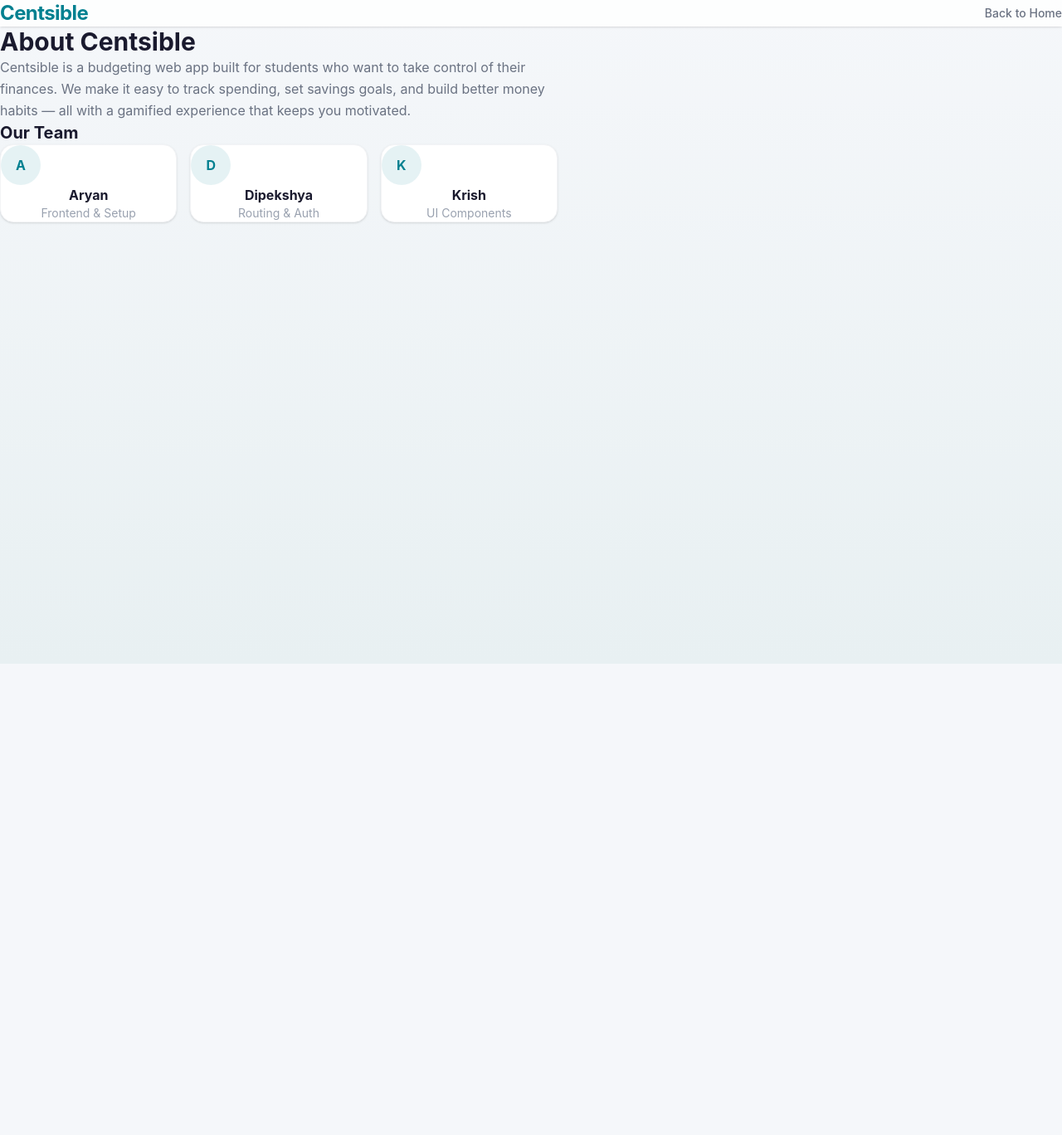
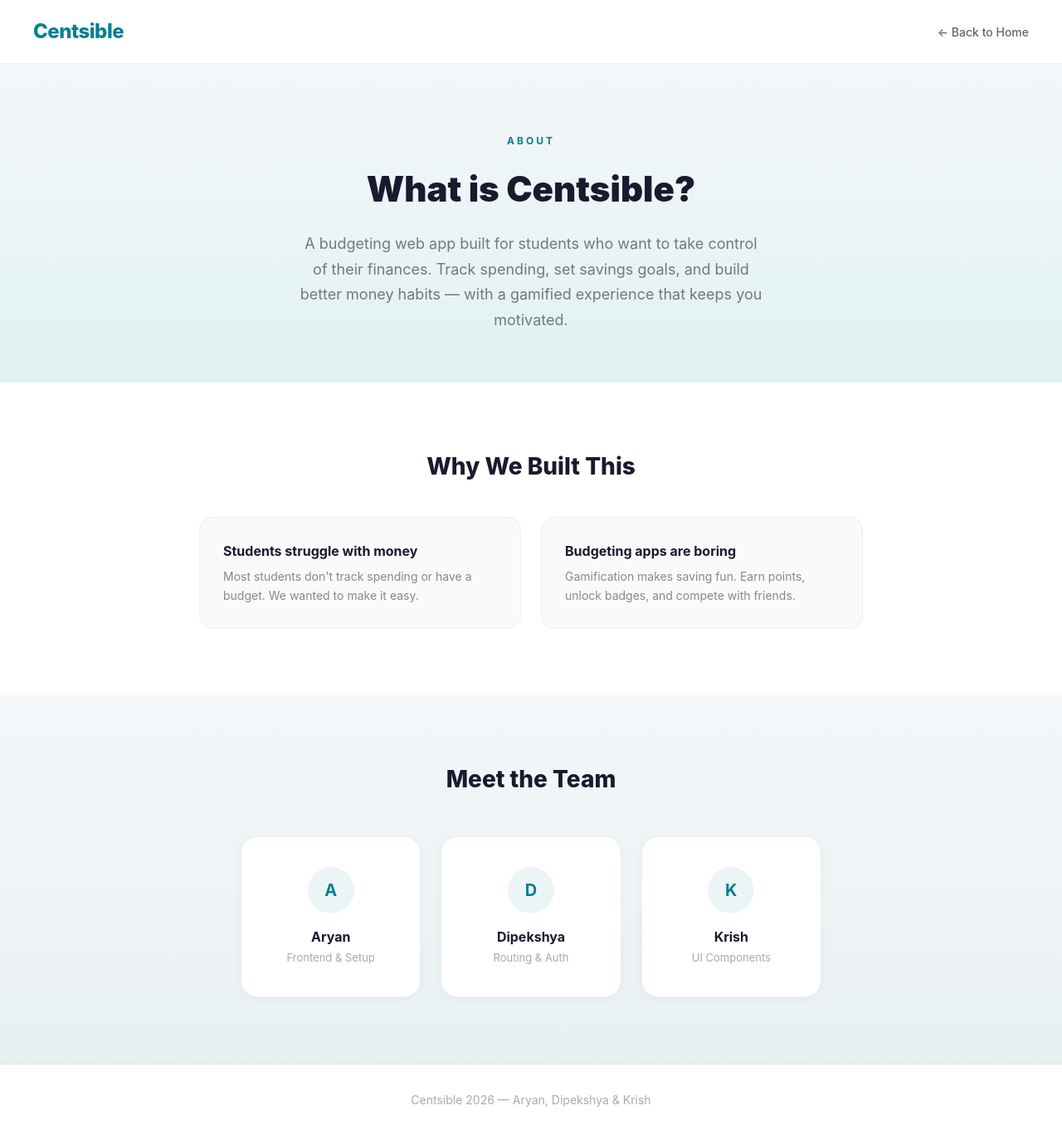
Before and after one commit to not-aryan7/centsible, a React (Vite) app: page /about in a window 1280 px wide. Shown: the whole page at 83% size. Before the commit the page ends 800 px from the top, so only its background shows below. Built offline with nearby package versions, Linux system fonts and the light colour scheme.

Commit message:
minor css and readme changes

```diff
--- a/src/pages/About.jsx
+++ b/src/pages/About.jsx
@@ -2,47 +2,114 @@ import { Link } from "react-router-dom";
 
 export default function About() {
   return (
-    <div className="min-h-screen bg-gradient-to-b from-[#F5F7FA] to-[#E8F0F2]">
-      <nav className="flex justify-between items-center px-10 py-5 bg-white/80 backdrop-blur-sm shadow-sm sticky top-0 z-10">
-        <Link to="/" className="text-2xl font-bold tracking-tight text-[#028090]" style={{textDecoration:"none"}}>Centsible</Link>
-        <Link to="/" className="text-sm font-medium text-gray-500 hover:text-[#028090] transition-colors" style={{textDecoration:"none"}}>
-          Back to Home
+    <div style={{ minHeight: "100vh", backgroundColor: "#F5F7FA" }}>
+      {/* Navbar */}
+      <nav style={{
+        display: "flex", justifyContent: "space-between", alignItems: "center",
+        padding: "20px 40px", backgroundColor: "rgba(255,255,255,0.9)",
+        backdropFilter: "blur(8px)", position: "sticky", top: 0, zIndex: 10,
+        boxShadow: "0 1px 3px rgba(0,0,0,0.06)"
+      }}>
+        <Link to="/" style={{ fontSize: "24px", fontWeight: 800, color: "#028090", textDecoration: "none", letterSpacing: "-0.5px" }}>
+          Centsible
+        </Link>
+        <Link to="/" style={{ fontSize: "14px", color: "#666", textDecoration: "none", fontWeight: 500 }}>
+          ← Back to Home
         </Link>
       </nav>
 
-      <div className="max-w-2xl mx-auto px-8 py-16">
-        <h2 className="text-3xl font-bold mb-4">About Centsible</h2>
-        <p className="text-gray-500 leading-relaxed mb-8">
-          Centsible is a budgeting web app built for students who want to take control of their
-          finances. We make it easy to track spending, set savings goals, and build better money
-          habits — all with a gamified experience that keeps you motivated.
+      {/* Hero */}
+      <section style={{
+        padding: "80px 24px 60px", textAlign: "center",
+        background: "linear-gradient(180deg, #F5F7FA 0%, #E0F2F1 100%)"
+      }}>
+        <span style={{
+          fontSize: "12px", fontWeight: 700, color: "#028090",
+          textTransform: "uppercase", letterSpacing: "3px"
+        }}>About</span>
+        <h2 style={{ fontSize: "42px", fontWeight: 900, marginTop: "16px", marginBottom: "20px", color: "#1A1A2E" }}>
+          What is Centsible?
+        </h2>
+        <p style={{ fontSize: "18px", color: "#777", maxWidth: "560px", margin: "0 auto", lineHeight: 1.7 }}>
+          A budgeting web app built for students who want to take control of their finances.
+          Track spending, set savings goals, and build better money habits — with a gamified
+          experience that keeps you motivated.
         </p>
+      </section>
 
-        <h3 className="text-xl font-bold mb-4">Our Team</h3>
-        <div className="grid grid-cols-1 md:grid-cols-3 gap-4">
-          <div className="bg-white p-6 rounded-2xl shadow-sm border border-gray-100 text-center">
-            <div className="w-12 h-12 rounded-full bg-[#028090]/10 flex items-center justify-center mx-auto mb-3">
-              <span className="text-[#028090] font-bold">A</span>
+      {/* Mission */}
+      <section style={{ padding: "80px 24px", backgroundColor: "white" }}>
+        <div style={{ maxWidth: "800px", margin: "0 auto" }}>
+          <h3 style={{ fontSize: "28px", fontWeight: 800, textAlign: "center", marginBottom: "40px" }}>
+            Why We Built This
+          </h3>
+          <div style={{ display: "grid", gridTemplateColumns: "repeat(2, 1fr)", gap: "24px" }}>
+            <div style={{
+              padding: "28px", borderRadius: "16px", backgroundColor: "#F8FAFB",
+              border: "1px solid #eee"
+            }}>
+              <h4 style={{ fontWeight: 700, fontSize: "16px", marginBottom: "8px" }}>Students struggle with money</h4>
+              <p style={{ color: "#888", fontSize: "14px", lineHeight: 1.6 }}>
+                Most students don't track spending or have a budget. We wanted to make it easy.
+              </p>
             </div>
-            <p className="font-bold">Aryan</p>
-            <p className="text-gray-400 text-sm">Frontend & Setup</p>
-          </div>
-          <div className="bg-white p-6 rounded-2xl shadow-sm border border-gray-100 text-center">
-            <div className="w-12 h-12 rounded-full bg-[#028090]/10 flex items-center justify-center mx-auto mb-3">
-              <span className="text-[#028090] font-bold">D</span>
+            <div style={{
+              padding: "28px", borderRadius: "16px", backgroundColor: "#F8FAFB",
+              border: "1px solid #eee"
+            }}>
+              <h4 style={{ fontWeight: 700, fontSize: "16px", marginBottom: "8px" }}>Budgeting apps are boring</h4>
+              <p style={{ color: "#888", fontSize: "14px", lineHeight: 1.6 }}>
+                Gamification makes saving fun. Earn points, unlock badges, and compete with friends.
+              </p>
             </div>
-            <p className="font-bold">Dipekshya</p>
-            <p className="text-gray-400 text-sm">Routing & Auth</p>
-          </div>
-          <div className="bg-white p-6 rounded-2xl shadow-sm border border-gray-100 text-center">
-            <div className="w-12 h-12 rounded-full bg-[#028090]/10 flex items-center justify-center mx-auto mb-3">
-              <span className="text-[#028090] font-bold">K</span>
-            </div>
-            <p className="font-bold">Krish</p>
-            <p className="text-gray-400 text-sm">UI Components</p>
           </div>
         </div>
-      </div>
+      </section>
+
+      {/* Team */}
+      <section style={{
+        padding: "80px 24px",
+        background: "linear-gradient(180deg, #F5F7FA 0%, #E8F0F2 100%)"
+      }}>
+        <h3 style={{ fontSize: "28px", fontWeight: 800, textAlign: "center", marginBottom: "48px" }}>
+          Meet the Team
+        </h3>
+        <div style={{
+          display: "grid", gridTemplateColumns: "repeat(3, 1fr)", gap: "24px",
+          maxWidth: "700px", margin: "0 auto"
+        }}>
+          {[
+            { initial: "A", name: "Aryan", role: "Frontend & Setup" },
+            { initial: "D", name: "Dipekshya", role: "Routing & Auth" },
+            { initial: "K", name: "Krish", role: "UI Components" },
+          ].map((member) => (
+            <div key={member.initial} style={{
+              backgroundColor: "white", padding: "36px 24px", borderRadius: "20px",
+              boxShadow: "0 2px 12px rgba(0,0,0,0.04)", border: "1px solid #eee",
+              textAlign: "center"
+            }}>
+              <div style={{
+                width: "56px", height: "56px", borderRadius: "50%",
+                backgroundColor: "rgba(2,128,144,0.08)", display: "flex",
+                alignItems: "center", justifyContent: "center", margin: "0 auto 16px",
+                fontSize: "20px", fontWeight: 700, color: "#028090"
+              }}>
+                {member.initial}
+              </div>
+              <p style={{ fontWeight: 700, fontSize: "16px", marginBottom: "4px" }}>{member.name}</p>
+              <p style={{ color: "#aaa", fontSize: "13px" }}>{member.role}</p>
+            </div>
+          ))}
+        </div>
+      </section>
+
+      {/* Footer */}
+      <footer style={{
+        textAlign: "center", padding: "32px", color: "#aaa", fontSize: "14px",
+        borderTop: "1px solid #e5e5e5", backgroundColor: "white"
+      }}>
+        Centsible 2026 — Aryan, Dipekshya & Krish
+      </footer>
     </div>
   );
 }
--- a/src/pages/Login.jsx
+++ b/src/pages/Login.jsx
@@ -8,29 +8,98 @@ export default function Login() {
 
   function handleSubmit(e) {
     e.preventDefault();
-    // TODO: connect to Firebase in Sprint 2
     console.log("Login:", email, password);
     navigate("/dashboard");
   }
 
   return (
-    <div className="min-h-screen bg-[#F5F7FA] flex items-center justify-center px-4">
-      <div className="bg-white p-8 rounded-xl shadow-sm w-full max-w-sm">
-        <h2 className="text-2xl font-bold text-center mb-6">Sign In</h2>
-        <form onSubmit={handleSubmit} className="space-y-4">
-          <div>
-            <label className="text-sm text-gray-500 block mb-1">Email</label>
-            <input type="email" value={email} onChange={(e) => setEmail(e.target.value)} className="w-full px-3 py-2 border rounded-lg text-sm outline-none focus:border-[#028090]" placeholder="you@email.com" required />
-          </div>
-          <div>
-            <label className="text-sm text-gray-500 block mb-1">Password</label>
-            <input type="password" value={password} onChange={(e) => setPassword(e.target.value)} className="w-full px-3 py-2 border rounded-lg text-sm outline-none focus:border-[#028090]" placeholder="••••••••" required />
-          </div>
-          <button type="submit" className="w-full bg-[#028090] text-white py-2 rounded-lg text-sm hover:bg-[#026f7d]">Sign In</button>
-        </form>
-        <p className="text-center text-sm text-gray-400 mt-4">
-          No account? <Link to="/register" className="text-[#028090]">Register</Link>
-        </p>
+    <div style={{
+      minHeight: "100vh", display: "flex", flexDirection: "column",
+      background: "linear-gradient(180deg, #F5F7FA 0%, #E0F2F1 50%, #F5F7FA 100%)"
+    }}>
+      {/* Navbar */}
+      <nav style={{
+        display: "flex", justifyContent: "space-between", alignItems: "center",
+        padding: "20px 40px", backgroundColor: "rgba(255,255,255,0.9)",
+        backdropFilter: "blur(8px)", boxShadow: "0 1px 3px rgba(0,0,0,0.06)"
+      }}>
+        <Link to="/" style={{ fontSize: "24px", fontWeight: 800, color: "#028090", textDecoration: "none", letterSpacing: "-0.5px" }}>
+          Centsible
+        </Link>
+        <Link to="/register" style={{ fontSize: "14px", color: "#666", textDecoration: "none" }}>
+          Don't have an account? <span style={{ color: "#028090", fontWeight: 600 }}>Register</span>
+        </Link>
+      </nav>
+
+      {/* Form */}
+      <div style={{ flex: 1, display: "flex", alignItems: "center", justifyContent: "center", padding: "40px 24px" }}>
+        <div style={{
+          backgroundColor: "white", padding: "48px", borderRadius: "24px",
+          boxShadow: "0 4px 24px rgba(0,0,0,0.06)", width: "100%", maxWidth: "420px",
+          border: "1px solid #eee"
+        }}>
+          <h2 style={{ fontSize: "28px", fontWeight: 800, textAlign: "center", marginBottom: "8px", color: "#1A1A2E" }}>
+            Welcome back
+          </h2>
+          <p style={{ fontSize: "14px", color: "#999", textAlign: "center", marginBottom: "32px" }}>
+            Sign in to your Centsible account
+          </p>
+
+          <form onSubmit={handleSubmit}>
+            <div style={{ marginBottom: "20px" }}>
+              <label style={{ fontSize: "13px", fontWeight: 600, color: "#555", display: "block", marginBottom: "6px" }}>
+                Email
+              </label>
+              <input
+                type="email" value={email} onChange={(e) => setEmail(e.target.value)}
+                placeholder="you@email.com" required
+                style={{
+                  width: "100%", padding: "12px 16px", border: "1px solid #e0e0e0",
+                  borderRadius: "12px", fontSize: "14px", outline: "none",
+                  transition: "border-color 0.2s", boxSizing: "border-box"
+                }}
+                onFocus={(e) => e.target.style.borderColor = "#028090"}
+                onBlur={(e) => e.target.style.borderColor = "#e0e0e0"}
+              />
+            </div>
+
+            <div style={{ marginBottom: "28px" }}>
+              <label style={{ fontSize: "13px", fontWeight: 600, color: "#555", display: "block", marginBottom: "6px" }}>
+                Password
+              </label>
+              <input
+                type="password" value={password} onChange={(e) => setPassword(e.target.value)}
+                placeholder="••••••••" required
+                style={{
+                  width: "100%", padding: "12px 16px", border: "1px solid #e0e0e0",
+                  borderRadius: "12px", fontSize: "14px", outline: "none",
+                  transition: "border-color 0.2s", boxSizing: "border-box"
+                }}
+                onFocus={(e) => e.target.style.borderColor = "#028090"}
+                onBlur={(e) => e.target.style.borderColor = "#e0e0e0"}
+              />
+            </div>
+
+            <button type="submit" style={{
+              width: "100%", padding: "14px", backgroundColor: "#028090",
+              color: "white", border: "none", borderRadius: "12px", fontSize: "15px",
+              fontWeight: 700, cursor: "pointer", transition: "background-color 0.2s",
+              boxShadow: "0 4px 16px rgba(2,128,144,0.25)"
+            }}
+              onMouseEnter={(e) => e.target.style.backgroundColor = "#026f7d"}
+              onMouseLeave={(e) => e.target.style.backgroundColor = "#028090"}
+            >
+              Sign In
+            </button>
+          </form>
+
+          <p style={{ textAlign: "center", fontSize: "13px", color: "#aaa", marginTop: "24px" }}>
+            No account?{" "}
+            <Link to="/register" style={{ color: "#028090", textDecoration: "none", fontWeight: 600 }}>
+              Register
+            </Link>
+          </p>
+        </div>
       </div>
     </div>
   );
--- a/src/pages/Register.jsx
+++ b/src/pages/Register.jsx
@@ -9,61 +9,98 @@ export default function Register() {
 
   function handleSubmit(e) {
     e.preventDefault();
-    // TODO: connect to Firebase in Sprint 2
     console.log("Register:", name, email, password);
     navigate("/dashboard");
   }
 
+  const inputStyle = {
+    width: "100%", padding: "12px 16px", border: "1px solid #e0e0e0",
+    borderRadius: "12px", fontSize: "14px", outline: "none",
+    transition: "border-color 0.2s", boxSizing: "border-box"
+  };
+
   return (
-    <div className="min-h-screen bg-[#F5F7FA] flex items-center justify-center px-4">
-      <div className="bg-white p-8 rounded-xl shadow-sm w-full max-w-sm">
-        <h2 className="text-2xl font-bold text-center mb-6">Create Account</h2>
+    <div style={{
+      minHeight: "100vh", display: "flex", flexDirection: "column",
+      background: "linear-gradient(180deg, #F5F7FA 0%, #E0F2F1 50%, #F5F7FA 100%)"
+    }}>
+      <nav style={{
+        display: "flex", justifyContent: "space-between", alignItems: "center",
+        padding: "20px 40px", backgroundColor: "rgba(255,255,255,0.9)",
+        backdropFilter: "blur(8px)", boxShadow: "0 1px 3px rgba(0,0,0,0.06)"
+      }}>
+        <Link to="/" style={{ fontSize: "24px", fontWeight: 800, color: "#028090", textDecoration: "none", letterSpacing: "-0.5px" }}>
+          Centsible
+        </Link>
+        <Link to="/login" style={{ fontSize: "14px", color: "#666", textDecoration: "none" }}>
+          Already have an account? <span style={{ color: "#028090", fontWeight: 600 }}>Sign In</span>
+        </Link>
+      </nav>
 
-        <form onSubmit={handleSubmit} className="space-y-4">
-          <div>
-            <label className="text-sm text-gray-500 block mb-1">Name</label>
-            <input
-              type="text"
-              value={name}
-              onChange={(e) => setName(e.target.value)}
-              className="w-full px-3 py-2 border rounded-lg text-sm outline-none focus:border-[#028090]"
-              placeholder="Your name"
-              required
-            />
+      <div style={{ flex: 1, display: "flex", alignItems: "center", justifyContent: "center", padding: "40px 24px" }}>
+        <div style={{
+          backgroundColor: "white", padding: "48px", borderRadius: "24px",
+          boxShadow: "0 4px 24px rgba(0,0,0,0.06)", width: "100%", maxWidth: "420px",
+          border: "1px solid #eee"
+        }}>
+          <h2 style={{ fontSize: "28px", fontWeight: 800, textAlign: "center", marginBottom: "8px", color: "#1A1A2E" }}>
+            Create Account
+          </h2>
+          <p style={{ fontSize: "14px", color: "#999", textAlign: "center", marginBottom: "32px" }}>
+            Join Centsible and start saving smarter
+          </p>
+
+          <form onSubmit={handleSubmit}>
+            <div style={{ marginBottom: "20px" }}>
+              <label style={{ fontSize: "13px", fontWeight: 600, color: "#555", display: "block", marginBottom: "6px" }}>
+                Name
+              </label>
+              <input type="text" value={name} onChange={(e) => setName(e.target.value)}
+                placeholder="Your name" required style={inputStyle}
+                onFocus={(e) => e.target.style.borderColor = "#028090"}
+                onBlur={(e) => e.target.style.borderColor = "#e0e0e0"} />
             </div>
-          <div>
-            <label className="text-sm text-gray-500 block mb-1">Email</label>
-            <input
-              type="email"
-              value={email}
-              onChange={(e) => setEmail(e.target.value)}
-              className="w-full px-3 py-2 border rounded-lg text-sm outline-none focus:border-[#028090]"
-              placeholder="you@email.com"
-              required
-            />
+
+            <div style={{ marginBottom: "20px" }}>
+              <label style={{ fontSize: "13px", fontWeight: 600, color: "#555", display: "block", marginBottom: "6px" }}>
+                Email
+              </label>
+              <input type="email" value={email} onChange={(e) => setEmail(e.target.value)}
+                placeholder="you@email.com" required style={inputStyle}
+                onFocus={(e) => e.target.style.borderColor = "#028090"}
+                onBlur={(e) => e.target.style.borderColor = "#e0e0e0"} />
             </div>
-          <div>
-            <label className="text-sm text-gray-500 block mb-1">Password</label>
-            <input
-              type="password"
-              value={password}
-              onChange={(e) => setPassword(e.target.value)}
-              className="w-full px-3 py-2 border rounded-lg text-sm outline-none focus:border-[#028090]"
-              placeholder="••••••••"
-              required
-            />
+
+            <div style={{ marginBottom: "28px" }}>
+              <label style={{ fontSize: "13px", fontWeight: 600, color: "#555", display: "block", marginBottom: "6px" }}>
+                Password
+              </label>
+              <input type="password" value={password} onChange={(e) => setPassword(e.target.value)}
+                placeholder="••••••••" required style={inputStyle}
+                onFocus={(e) => e.target.style.borderColor = "#028090"}
+                onBlur={(e) => e.target.style.borderColor = "#e0e0e0"} />
             </div>
-          <button
-            type="submit"
-            className="w-full bg-[#028090] text-white py-2 rounded-lg text-sm hover:bg-[#026f7d]"
+
+            <button type="submit" style={{
+              width: "100%", padding: "14px", backgroundColor: "#028090",
+              color: "white", border: "none", borderRadius: "12px", fontSize: "15px",
+              fontWeight: 700, cursor: "pointer", transition: "background-color 0.2s",
+              boxShadow: "0 4px 16px rgba(2,128,144,0.25)"
+            }}
+              onMouseEnter={(e) => e.target.style.backgroundColor = "#026f7d"}
+              onMouseLeave={(e) => e.target.style.backgroundColor = "#028090"}
             >
               Create Account
             </button>
           </form>
 
-        <p className="text-center text-sm text-gray-400 mt-4">
-          Have an account? <Link to="/login" className="text-[#028090]">Sign in</Link>
+          <p style={{ textAlign: "center", fontSize: "13px", color: "#aaa", marginTop: "24px" }}>
+            Have an account?{" "}
+            <Link to="/login" style={{ color: "#028090", textDecoration: "none", fontWeight: 600 }}>
+              Sign in
+            </Link>
           </p>
+        </div>
       </div>
     </div>
   );
```
Lines whose indentation alone changed are shown as unchanged.
